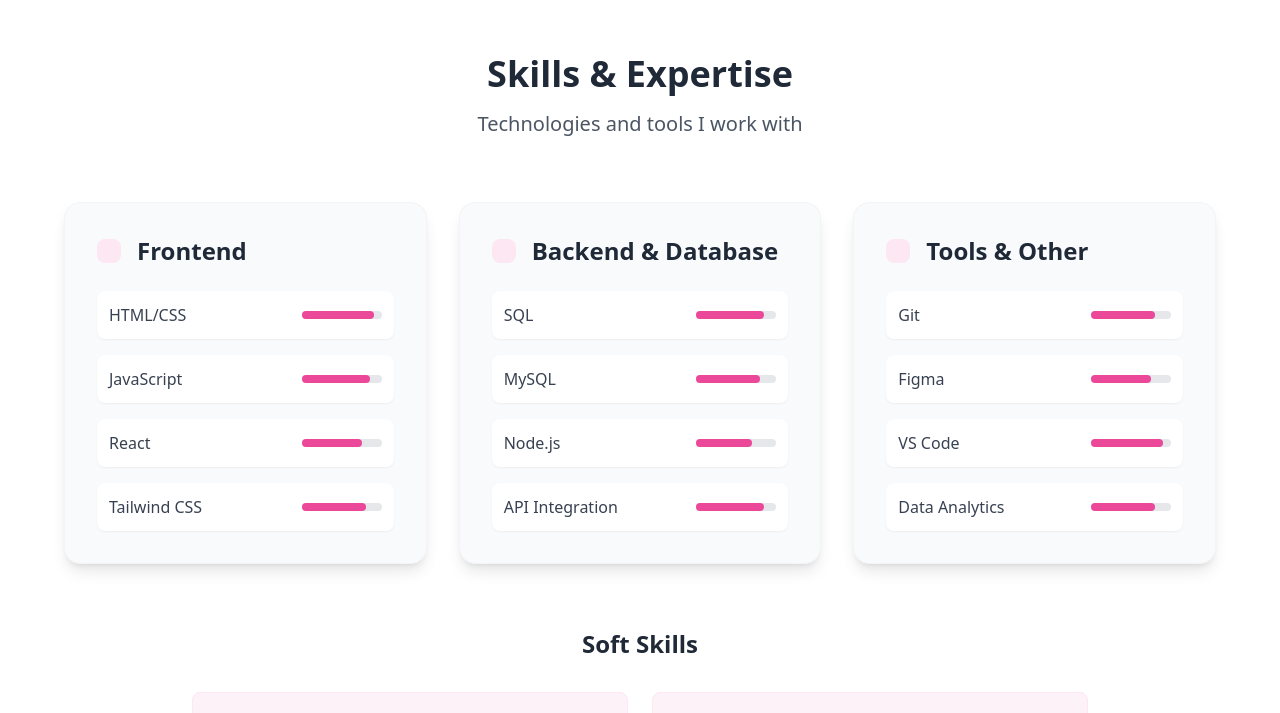
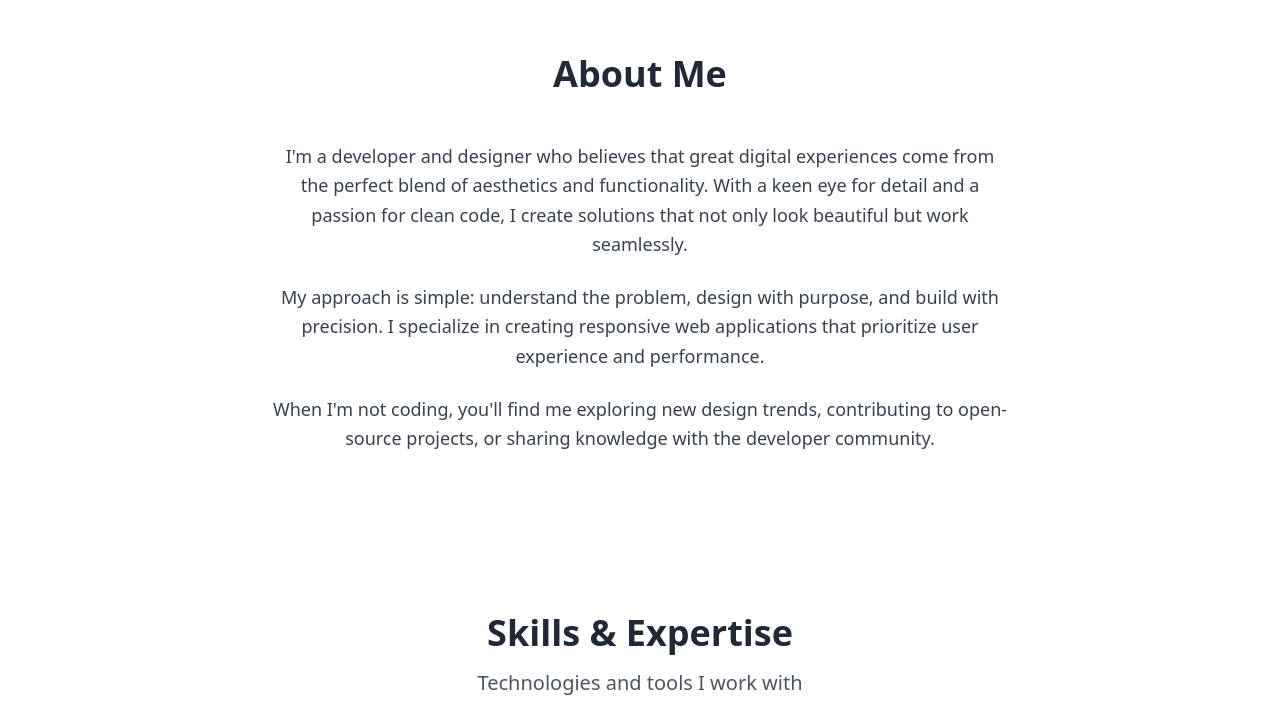
Before and after one commit to zandilemaleka/portfolio-project, a React (Create React App) app in the folder portfolio-react/: page / in a window 1280 px wide. Shown: the part 890-1603 px from the top of the page. Built offline with nearby package versions, Linux system fonts and the light colour scheme.

Commit message:
created the About.js

```diff
--- a/portfolio-react/src/App.js
+++ b/portfolio-react/src/App.js
@@ -1,6 +1,7 @@
 import React from "react";
 import Navbar from "./components/Navbar";
 import Hero from "./components/Hero";
+import About from "./components/About";
 import Skills from "./components/Skills";
 import Contact from "./components/Contact";
 import "./App.css";
@@ -10,6 +11,7 @@ function App() {
     <div className="App">
       <Navbar />
       <Hero />
+      <About />
       <Skills />
       <Contact />
     </div>
--- /dev/null
+++ b/portfolio-react/src/components/About.js
@@ -0,0 +1,37 @@
+import React from "react";
+
+const About = () => {
+  return (
+    <section id="about" className="py-20 bg-white">
+      <div className="container mx-auto px-4 max-w-3xl">
+        <h2 className="text-3xl md:text-4xl font-bold text-center mb-12 text-gray-800">
+          About Me
+        </h2>
+
+        <div className="space-y-6">
+          <p className="text-lg text-gray-700 leading-relaxed">
+            I'm a developer and designer who believes that great digital
+            experiences come from the perfect blend of aesthetics and
+            functionality. With a keen eye for detail and a passion for clean
+            code, I create solutions that not only look beautiful but work
+            seamlessly.
+          </p>
+
+          <p className="text-lg text-gray-700 leading-relaxed">
+            My approach is simple: understand the problem, design with purpose,
+            and build with precision. I specialize in creating responsive web
+            applications that prioritize user experience and performance.
+          </p>
+
+          <p className="text-lg text-gray-700 leading-relaxed">
+            When I'm not coding, you'll find me exploring new design trends,
+            contributing to open-source projects, or sharing knowledge with the
+            developer community.
+          </p>
+        </div>
+      </div>
+    </section>
+  );
+};
+
+export default About;
```
